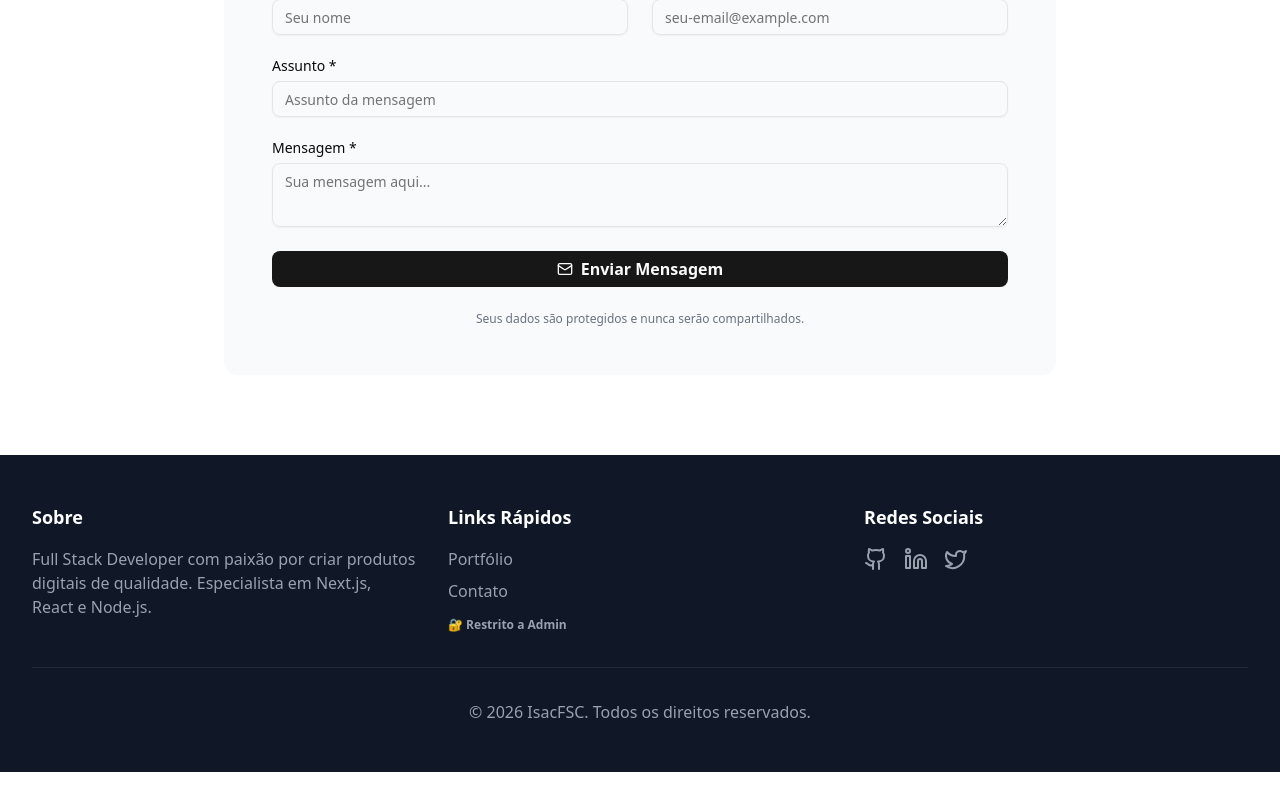
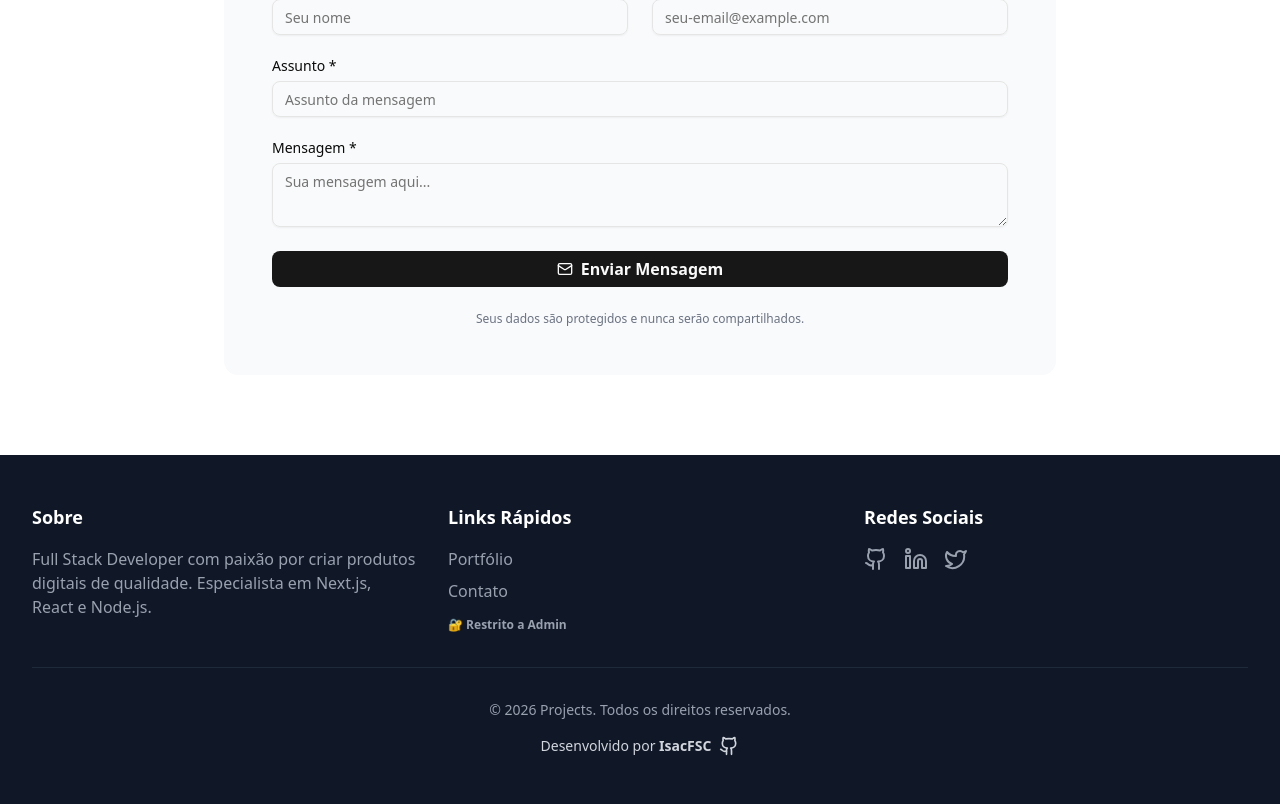
Before and after one commit to IsacFSC/portifolio, a Next.js app: page / in a window 1280 px wide. Shown: the part 2347-3151 px from the top of the page. Before the commit the page ends 3119 px from the top, so only its background shows below. Built offline with nearby package versions, Linux system fonts and the light colour scheme; no server answers.

Commit message:
style: footer

```diff
--- a/src/app/page.tsx
+++ b/src/app/page.tsx
@@ -125,9 +125,16 @@ export default function Home() {
           </div>
 
           <div className="border-t border-gray-800 pt-8 text-center text-gray-400">
-            <p>
-              &copy; {new Date().getFullYear()} IsacFSC. Todos os direitos reservados.
+            <p className="text-sm text-gray-400">
+              &copy; {new Date().getFullYear()} Projects. Todos os direitos reservados.
             </p>
+          </div>
+
+          <div className="mt-4 text-center flex items-center space-x-2 justify-center">
+            <Link href="https://github.com/IsacFSC" target="_blank" rel="noopener noreferrer" className="text-gray-300 text-sm inline-flex items-center hover:text-white transition-colors gap-2">
+              <span>Desenvolvido por <strong>IsacFSC</strong></span>
+              <Github size={20} />
+            </Link>
           </div>
         </div>
       </footer>
```
